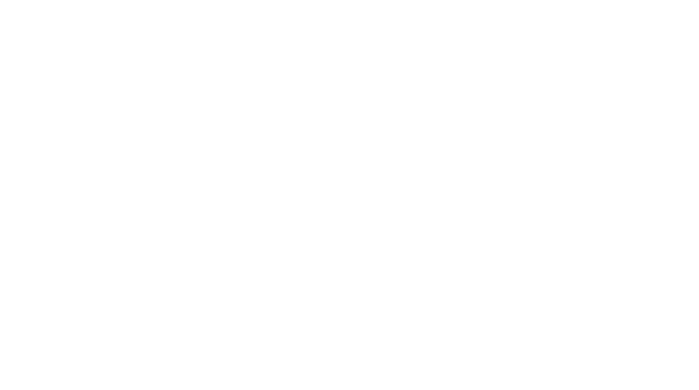
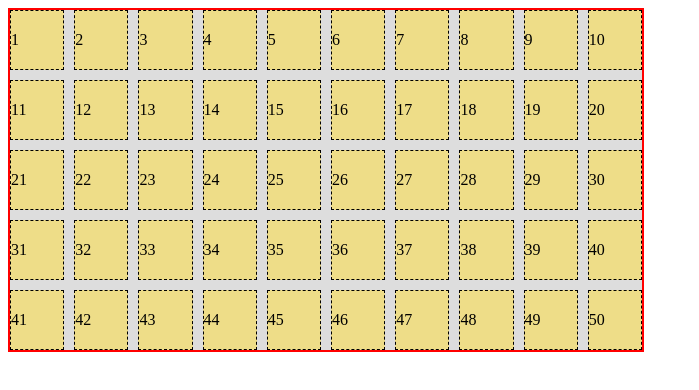
Before and after one commit to christopheluc62/loterie, a plain HTML site: page index.html in a window 1280 px wide. Shown: the whole page, without its empty margins (0-699 px from the left). Drawn offline with Linux system fonts and the light colour scheme.

Commit message:
add grid

```diff
--- a/index.html
+++ b/index.html
@@ -8,6 +8,58 @@
     <link rel="stylesheet" href="style.css" />
 </head>
 <body>
+    <div class="conteneur-grid">
+        <div>1</div>
+        <div>2</div>
+        <div>3</div>
+        <div>4</div>
+        <div>5</div>
+        <div>6</div>
+        <div>7</div>
+        <div>8</div>
+        <div>9</div>
+        <div>10</div>
+        <div>11</div>
+        <div>12</div>
+        <div>13</div>
+        <div>14</div>
+        <div>15</div>
+        <div>16</div>
+        <div>17</div>
+        <div>18</div>
+        <div>19</div>
+        <div>20</div>
+        <div>21</div>
+        <div>22</div>
+        <div>23</div>
+        <div>24</div>
+        <div>25</div>
+        <div>26</div>
+        <div>27</div>
+        <div>28</div>
+        <div>29</div>
+        <div>30</div>
+        <div>31</div>
+        <div>32</div>
+        <div>33</div>
+        <div>34</div>
+        <div>35</div>
+        <div>36</div>
+        <div>37</div>
+        <div>38</div>
+        <div>39</div>
+        <div>40</div>
+        <div>41</div>
+        <div>42</div>
+        <div>43</div>
+        <div>44</div>
+        <div>45</div>
+        <div>46</div>
+        <div>47</div>
+        <div>48</div>
+        <div>49</div>
+        <div>50</div>
+    </div>
     <script src="loterie.js"></script>
 </body>
 </html>
--- a/style.css
+++ b/style.css
@@ -0,0 +1,15 @@
+.conteneur-grid {
+display: grid;
+grid-gap: 10px;
+width: 50%;
+height: 25%;
+border: 2px solid red;
+background-color: #DDD;
+grid-template-columns: repeat(10, 1fr);
+grid-template-rows: repeat(5, 1fr);
+}
+.conteneur-grid > div{
+  padding: 20px 0px;
+  background-color: #ED8;
+  border: 1px dashed black;
+}
```
